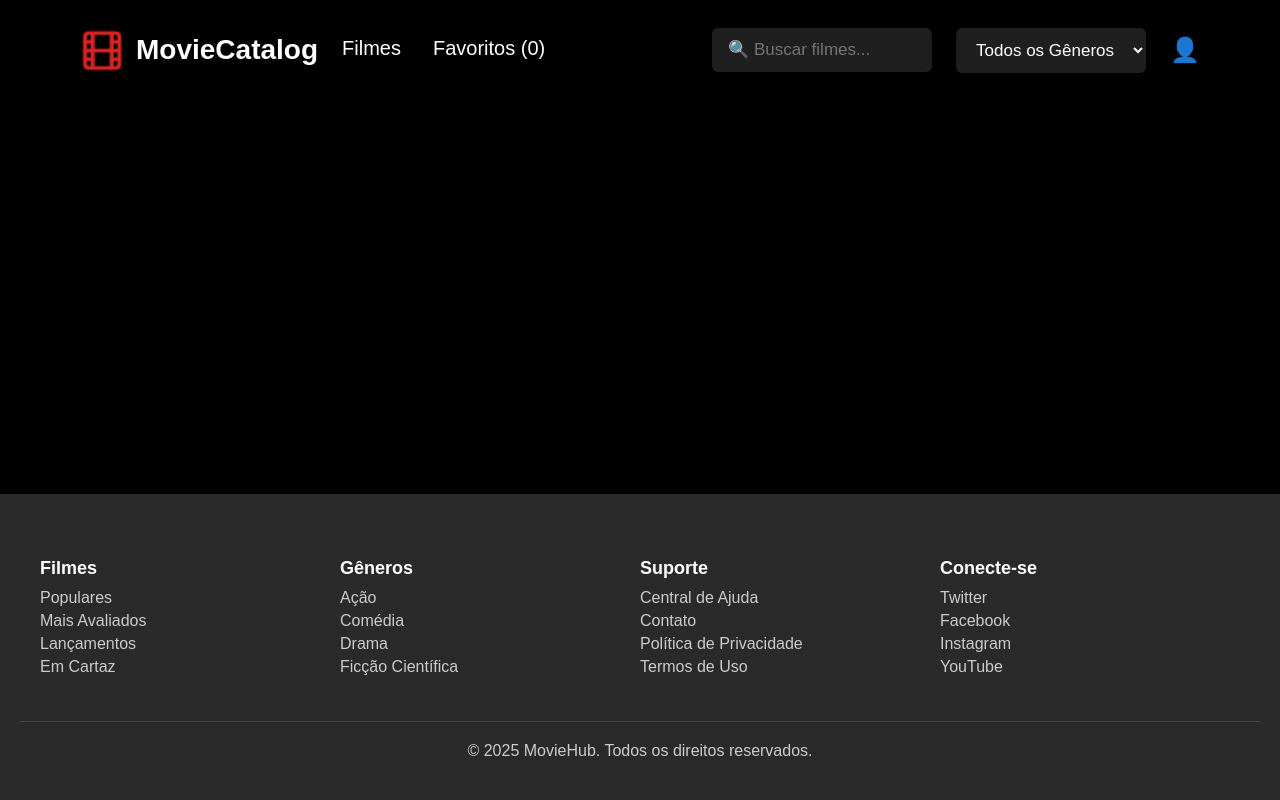
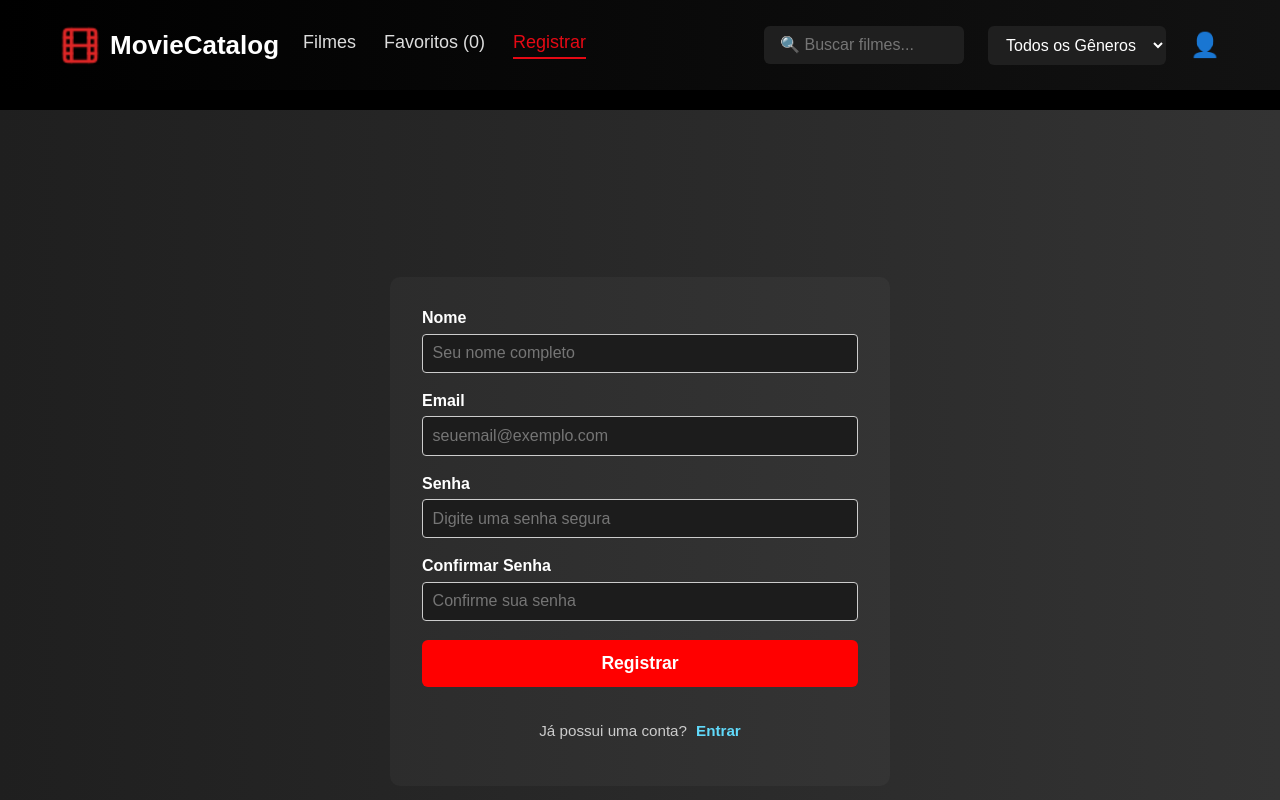
Before and after one commit to LucasPBolzan/moviehub-frontend, a Vue app: page /register in a window 1280 px wide. Built offline with nearby package versions, Linux system fonts and the light colour scheme.

Commit message:
Criação visual da MovieRegister e MovieLogin

```diff
--- a/src/components/HelloWorld.vue
+++ /dev/null
@@ -1,58 +0,0 @@
-<template>
-  <div class="hello">
-    <h1>{{ msg }}</h1>
-    <p>
-      For a guide and recipes on how to configure / customize this project,<br>
-      check out the
-      <a href="https://cli.vuejs.org" target="_blank" rel="noopener">vue-cli documentation</a>.
-    </p>
-    <h3>Installed CLI Plugins</h3>
-    <ul>
-      <li><a href="https://github.com/vuejs/vue-cli/tree/dev/packages/%40vue/cli-plugin-babel" target="_blank" rel="noopener">babel</a></li>
-      <li><a href="https://github.com/vuejs/vue-cli/tree/dev/packages/%40vue/cli-plugin-eslint" target="_blank" rel="noopener">eslint</a></li>
-    </ul>
-    <h3>Essential Links</h3>
-    <ul>
-      <li><a href="https://vuejs.org" target="_blank" rel="noopener">Core Docs</a></li>
-      <li><a href="https://forum.vuejs.org" target="_blank" rel="noopener">Forum</a></li>
-      <li><a href="https://chat.vuejs.org" target="_blank" rel="noopener">Community Chat</a></li>
-      <li><a href="https://twitter.com/vuejs" target="_blank" rel="noopener">Twitter</a></li>
-      <li><a href="https://news.vuejs.org" target="_blank" rel="noopener">News</a></li>
-    </ul>
-    <h3>Ecosystem</h3>
-    <ul>
-      <li><a href="https://router.vuejs.org" target="_blank" rel="noopener">vue-router</a></li>
-      <li><a href="https://vuex.vuejs.org" target="_blank" rel="noopener">vuex</a></li>
-      <li><a href="https://github.com/vuejs/vue-devtools#vue-devtools" target="_blank" rel="noopener">vue-devtools</a></li>
-      <li><a href="https://vue-loader.vuejs.org" target="_blank" rel="noopener">vue-loader</a></li>
-      <li><a href="https://github.com/vuejs/awesome-vue" target="_blank" rel="noopener">awesome-vue</a></li>
-    </ul>
-  </div>
-</template>
-
-<script>
-export default {
-  name: 'HelloWorld',
-  props: {
-    msg: String
-  }
-}
-</script>
-
-<!-- Add "scoped" attribute to limit CSS to this component only -->
-<style scoped>
-h3 {
-  margin: 40px 0 0;
-}
-ul {
-  list-style-type: none;
-  padding: 0;
-}
-li {
-  display: inline-block;
-  margin: 0 10px;
-}
-a {
-  color: #42b983;
-}
-</style>
--- a/src/components/MovieHeader.vue
+++ b/src/components/MovieHeader.vue
@@ -9,7 +9,8 @@
         </div>
         <nav class="nav-links">
           <router-link to="/" active-class="active">Filmes</router-link>
-          <router-link to="/favorites">Favoritos (0)</router-link>
+          <router-link to="/favorites" active-class="active">Favoritos (0)</router-link>
+          <router-link to="/register" active-class="active">Registrar</router-link>
         </nav>
       </div>
 
@@ -25,10 +26,11 @@
             <option>Drama</option>
           </select>
         </div>
-        <div class="user-icon">
-          <span>👤</span>
-        </div>
+        <router-link to="/login" class="user-icon" title="Entrar">
+          👤
+        </router-link>
       </div>
+
     </div>
   </header>
 </template>
@@ -45,18 +47,19 @@ export default {
   top: 0;
   left: 0;
   right: 0;
-  background-color: black;
-  height: 100px;
+  background: linear-gradient(to right, #000000, #121212);
+  height: 90px;
   display: flex;
   align-items: center;
   z-index: 1000;
+  box-shadow: 0 2px 6px rgba(0, 0, 0, 0.4);
 }
 
 .header-container {
   max-width: 1400px;
   width: 100%;
   margin: 0 auto;
-  padding: 0 80px;
+  padding: 0 60px;
   display: flex;
   justify-content: space-between;
   align-items: center;
@@ -71,29 +74,36 @@ export default {
 .logo {
   display: flex;
   align-items: center;
-  gap: 12px;
+  gap: 10px;
 }
 
 .logo img {
-  width: 44px;
+  width: 40px;
 }
 
 .logo span {
-  font-size: 28px;
+  font-size: 26px;
   font-weight: bold;
   color: white;
+  transition: color 0.3s;
 }
 
 .nav-links {
   display: flex;
-  gap: 32px;
+  gap: 28px;
 }
 
 .nav-links a {
-  color: white;
-  font-size: 20px;
+  color: #ddd;
+  font-size: 18px;
   text-decoration: none;
   padding-bottom: 4px;
+  transition: all 0.3s ease;
+}
+
+.nav-links a:hover {
+  color: #e50914;
+  border-bottom: 2px solid #e50914;
 }
 
 .nav-links a.active {
@@ -102,27 +112,44 @@ export default {
 }
 
 .search input {
-  padding: 12px 16px;
-  font-size: 17px;
+  padding: 10px 16px;
+  font-size: 16px;
   border-radius: 6px;
   border: none;
   background-color: #1f1f1f;
   color: white;
-  width: 220px;
+  width: 200px;
+  transition: background 0.3s ease;
+}
+
+.search input:focus {
+  background-color: #2a2a2a;
+  outline: none;
 }
 
 .genres select {
   background-color: #1f1f1f;
   color: white;
   border: none;
-  padding: 12px 16px;
-  font-size: 17px;
+  padding: 10px 14px;
+  font-size: 16px;
   border-radius: 6px;
+  transition: background 0.3s;
 }
 
-.user-icon span {
+.genres select:hover {
+  background-color: #2a2a2a;
+}
+
+.user-icon {
   color: white;
   font-size: 24px;
   cursor: pointer;
+  transition: color 0.3s;
+  text-decoration: none;
+}
+
+.user-icon:hover {
+  color: #e50914;
 }
 </style>
--- a/src/router/index.js
+++ b/src/router/index.js
@@ -1,10 +1,14 @@
 import { createRouter, createWebHistory } from 'vue-router'
 import MovieHome from '../views/MovieHome.vue'
 import MovieFavorites from '../views/MovieFavorites.vue'
+import MovieRegister from '../views/MovieRegister.vue'
+import MovieLogin from '../views/MovieLogin.vue'
 
 const routes = [
   { path: '/', name: 'Home', component: MovieHome },
-  { path: '/favorites', name: 'Favorites', component: MovieFavorites }
+  { path: '/favorites', name: 'Favorites', component: MovieFavorites },
+  { path: '/register', name: 'Register', component: MovieRegister },
+  { path: '/login', name: 'Login', component: MovieLogin }
 ]
 
 const router = createRouter({
--- /dev/null
+++ b/src/views/MovieLogin.vue
@@ -0,0 +1,102 @@
+<template>
+  <div class="login-container">
+    <h1 class="title">Entrar</h1>
+    <form class="login-form">
+      <label>Email</label>
+      <input type="email" placeholder="seuemail@exemplo.com" />
+
+      <label>Senha</label>
+      <input type="password" placeholder="Digite sua senha" />
+
+      <button type="submit">Entrar</button>
+    </form>
+
+    <p class="login-redirect">
+      Ainda não tem uma conta?
+      <router-link to="/register">Registrar</router-link>
+    </p>
+  </div>
+</template>
+
+<style scoped>
+.login-container {
+  display: flex;
+  flex-direction: column;
+  align-items: center;
+  padding: 3rem 1rem 5rem;
+  color: white;
+  background: linear-gradient(to right, #1f1f1f, #333);
+  min-height: calc(100vh - 150px);
+}
+
+.title {
+  font-size: 3rem;
+  font-weight: 900;
+  background: linear-gradient(90deg, #ff0000);
+  -webkit-background-clip: text;
+  -webkit-text-fill-color: transparent;
+  text-align: center;
+  margin-bottom: 2rem;
+}
+
+.login-form {
+  background: #2c2c2c;
+  padding: 2rem;
+  border-radius: 10px;
+  width: 100%;
+  max-width: 400px;
+  display: flex;
+  flex-direction: column;
+}
+
+.login-form label {
+  margin-top: 1rem;
+  font-weight: bold;
+}
+
+.login-form input {
+  margin-top: 0.5rem;
+  padding: 0.75rem;
+  border: none;
+  border-radius: 5px;
+  background: #1a1a1a;
+  color: white;
+  font-size: 1rem;
+}
+
+.login-form button {
+  margin-top: 2rem;
+  padding: 0.75rem;
+  background: #e50914;
+  border: none;
+  border-radius: 5px;
+  color: white;
+  font-weight: bold;
+  cursor: pointer;
+  font-size: 1rem;
+  transition: background 0.3s;
+}
+
+.login-form button:hover {
+  background: #b20710;
+}
+
+.login-redirect {
+  margin-top: 1rem;
+  text-align: center;
+  font-size: 0.95rem;
+  color: #ccc;
+}
+
+.login-redirect a {
+  color: #61dafb;
+  text-decoration: none;
+  font-weight: bold;
+  margin-left: 0.3rem;
+  transition: color 0.3s;
+}
+
+.login-redirect a:hover {
+  color: #ffffff;
+}
+</style>
--- /dev/null
+++ b/src/views/MovieRegister.vue
@@ -0,0 +1,123 @@
+<template>
+  <div class="register-container">
+    <h1 class="title">Criar Conta</h1>
+
+    <form class="register-form">
+      <div class="form-group">
+        <label for="name">Nome</label>
+        <input type="text" id="name" placeholder="Seu nome completo" />
+      </div>
+
+      <div class="form-group">
+        <label for="email">Email</label>
+        <input type="email" id="email" placeholder="seuemail@exemplo.com" />
+      </div>
+
+      <div class="form-group">
+        <label for="password">Senha</label>
+        <input type="password" id="password" placeholder="Digite uma senha segura" />
+      </div>
+
+      <div class="form-group">
+        <label for="confirm-password">Confirmar Senha</label>
+        <input type="password" id="confirm-password" placeholder="Confirme sua senha" />
+      </div>
+
+      <button type="submit" class="submit-button">Registrar</button>
+      <p class="login-redirect">
+  Já possui uma conta?
+  <router-link to="/login">Entrar</router-link>
+</p>
+
+    </form>
+  </div>
+</template>
+
+<style scoped>
+.register-container {
+  display: flex;
+  flex-direction: column;
+  align-items: center;
+  padding: 3rem 1rem 5rem;
+  color: white;
+  background: linear-gradient(to right, #1f1f1f, #333);
+  min-height: 1px;
+}
+
+.title {
+  font-size: 3rem;
+  font-weight: 900;
+  background: linear-gradient(90deg, #ff0000);
+  -webkit-background-clip: text;
+  -webkit-text-fill-color: transparent;
+  text-align: center;
+  margin-bottom: 2rem;
+  letter-spacing: 1px;
+}
+
+
+.register-form {
+  width: 100%;
+  max-width: 500px;
+  background-color: rgba(255, 255, 255, 0.03);
+  padding: 2rem;
+  border-radius: 10px;
+  display: flex;
+  flex-direction: column;
+  gap: 1.2rem;
+}
+
+.form-group {
+  display: flex;
+  flex-direction: column;
+}
+
+.form-group label {
+  font-weight: bold;
+  margin-bottom: 0.4rem;
+}
+
+.form-group input {
+  padding: 0.6rem;
+  border: 1px solid #ccc;
+  border-radius: 4px;
+  font-size: 1rem;
+  background-color: #1c1c1c;
+  color: white;
+}
+
+.submit-button {
+  padding: 0.8rem;
+  background-color: #ff0000;
+  color: white;
+  font-weight: bold;
+  font-size: 1.1rem;
+  border: none;
+  border-radius: 6px;
+  cursor: pointer;
+  transition: background-color 0.3s;
+}
+
+.submit-button:hover {
+  background-color: #ee4714;
+}
+.login-redirect {
+  margin-top: 1rem;
+  text-align: center;
+  font-size: 0.95rem;
+  color: #ccc;
+}
+
+.login-redirect a {
+  color: #61dafb;
+  text-decoration: none;
+  font-weight: bold;
+  margin-left: 0.3rem;
+  transition: color 0.3s;
+}
+
+.login-redirect a:hover {
+  color: #ffffff;
+}
+
+</style>
```
